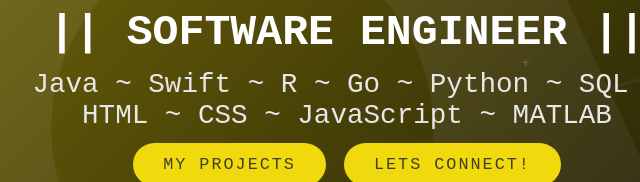
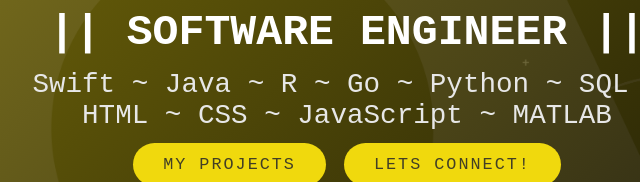
Before and after one commit to AK-Vitae/ak-website, a plain HTML site: page index.html in a window 1280 px wide. Shown: the part 302-484 px from the top of the page, 293-933 px from the left. Drawn offline with nearby package versions, Linux system fonts and the light colour scheme.

Commit message:
Moved swift programming language to the front

```diff
--- a/index.html
+++ b/index.html
@@ -73,7 +73,7 @@
                 <div class="main-message">
                     <h2>AK Ramadugu</h2>
                     <h3> || Software Engineer ||</h3>
-                    <p> Java ~ Swift ~ R ~ Go ~ Python ~ SQL ~ HTML ~ CSS ~ JavaScript ~ MATLAB</p>
+                    <p> Swift ~ Java ~ R ~ Go ~ Python ~ SQL ~ HTML ~ CSS ~ JavaScript ~ MATLAB</p>
                     <div class="intro-btn">
                         <div class="cta">
                             <a href="#projects" class="btn">My Projects</a>
```
